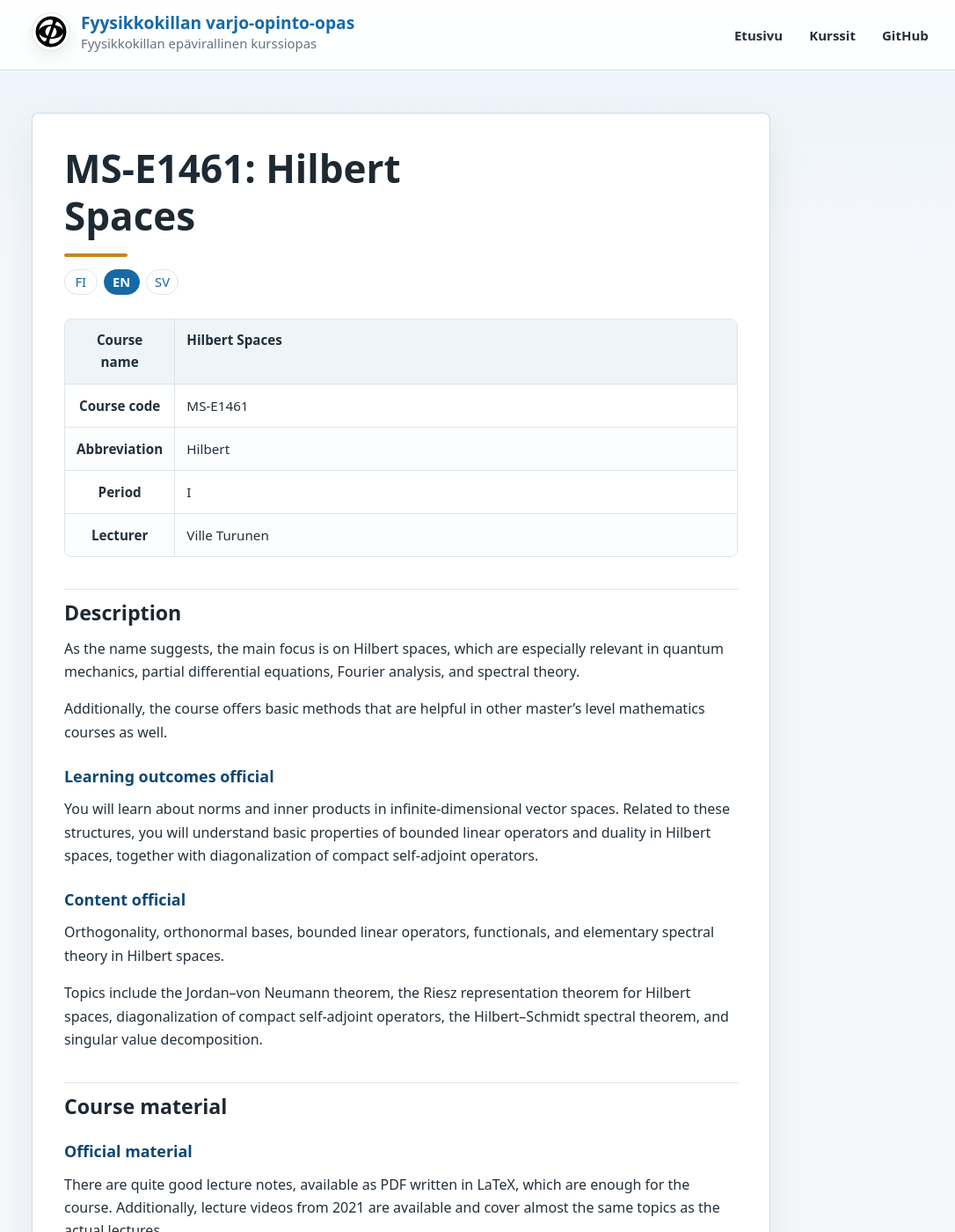
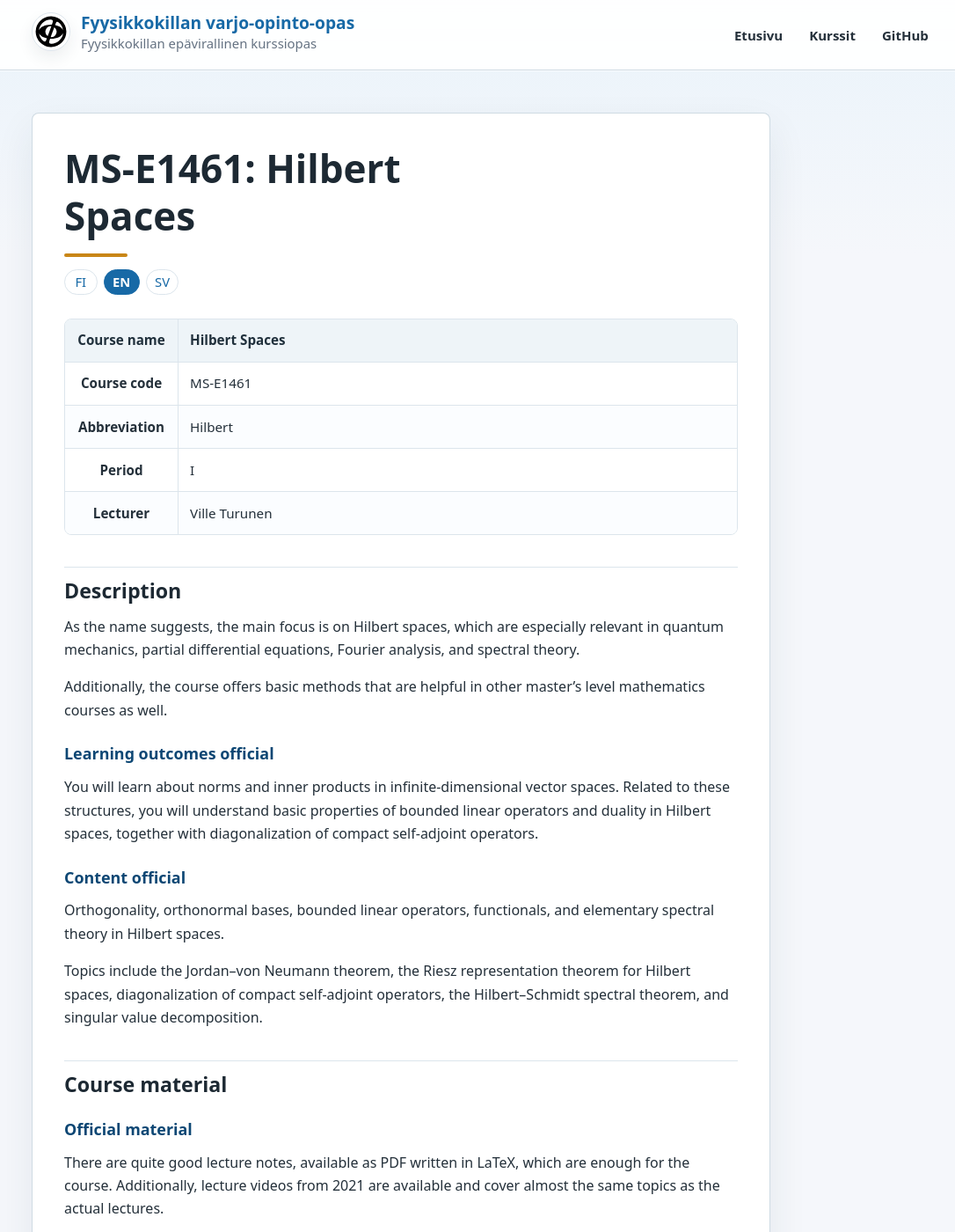
Before and after one commit to fyysikkokilta/fyysikkokilta.github.io, a Jekyll site: the page built from kurssit/MS-E1461.md, in a window 1280 px wide and 1400 px high. Shown: the whole window at 88% size, without its empty margins (88-1174 px from the left). Built offline with Jekyll 4.4.1, drawn with Linux system fonts in a browser that asks for light colours.

Commit message:
taulukon tyyli

```diff
--- a/_layouts/default.html
+++ b/_layouts/default.html
@@ -10,6 +10,7 @@
       {{ site.title }}
     {% endif %}
   </title>
+  <link rel="icon" href="{{ '/favicon.ico' | relative_url }}" type="image/x-icon">
   <link rel="stylesheet" href="{{ '/assets/css/style.css' | relative_url }}">
   <link rel="stylesheet" href="https://cdn.jsdelivr.net/npm/katex@0.16.9/dist/katex.min.css">
 </head>
--- a/assets/css/style.css
+++ b/assets/css/style.css
@@ -340,7 +340,8 @@ a:focus-visible {
 
 .page-content td:first-child,
 .page-content th:first-child {
-  width: 5.5rem;
+  width: 8rem;
+  min-width: 8rem;
   text-align: center;
   font-weight: 750;
 }
@@ -365,6 +366,11 @@ a:focus-visible {
 
 .course-list a:hover {
   text-decoration: underline;
+}
+
+.page-content td:first-child .course-link {
+  display: inline-block;
+  white-space: nowrap;
 }
 
 .course-link-existing {
```
Also changed, not shown: favicon.ico (added).
